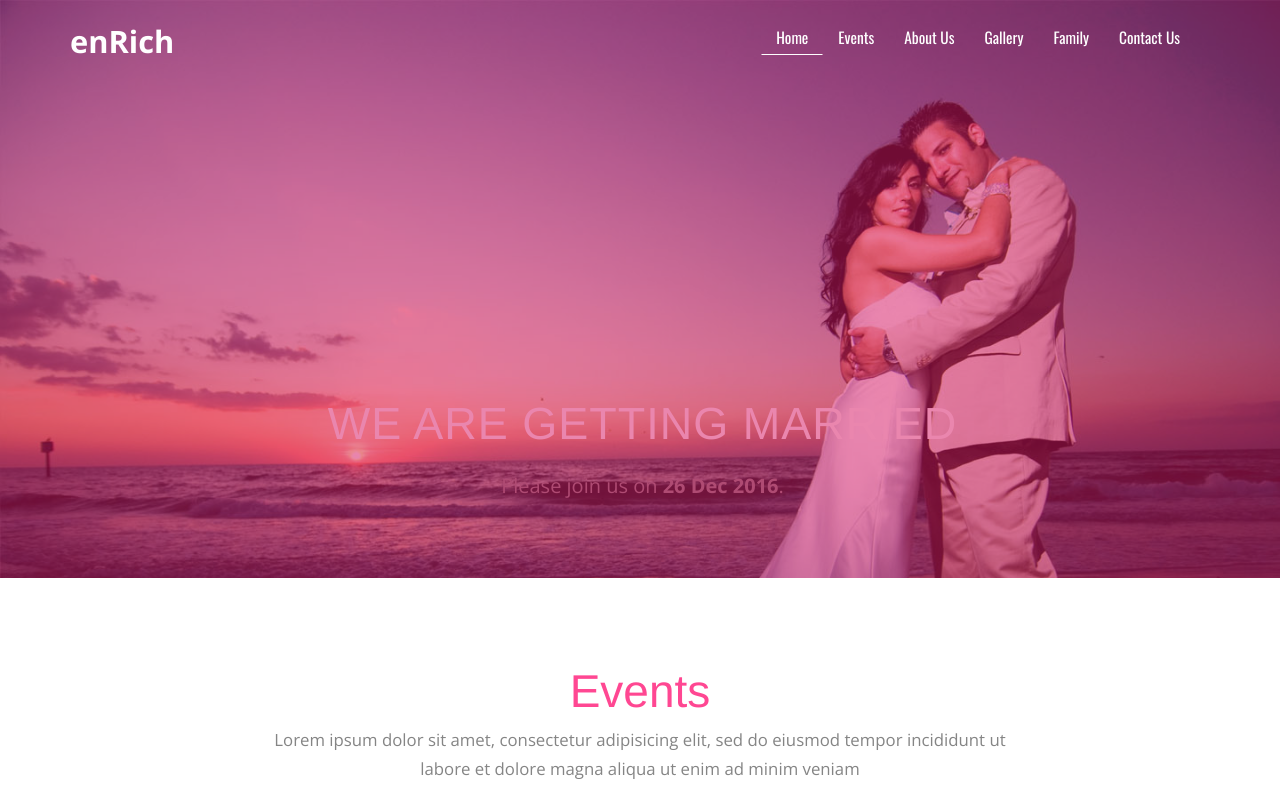
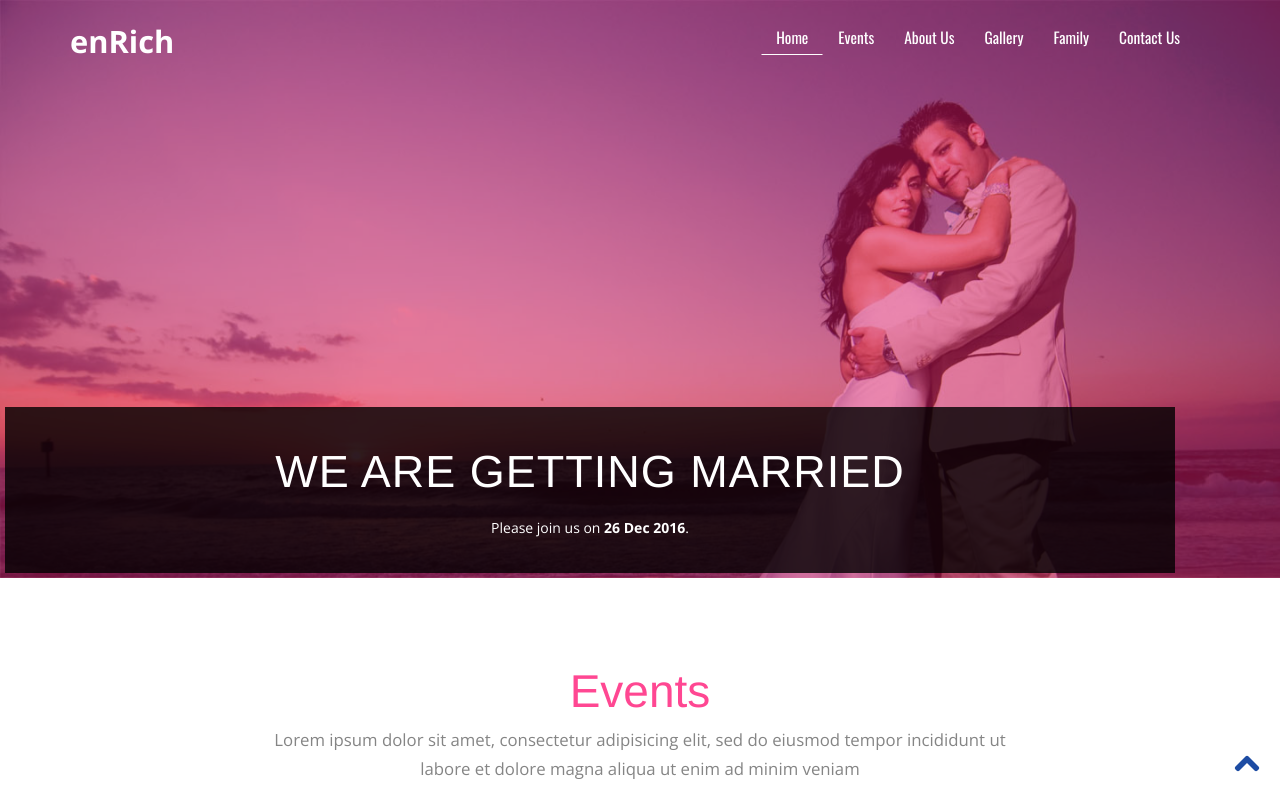
Before and after one commit to TheRohitChoubey/angular_mohit_nidhi, an Angular app: page / in a window 1280 px wide. Shown: the top 800 px of the page. Built offline with nearby package versions, Linux system fonts and the light colour scheme.

Commit message:
Removing build errors

```diff
--- a/src/app/pages/header/header.component.html
+++ b/src/app/pages/header/header.component.html
@@ -2,7 +2,6 @@
 <html lang="en-gb" class="no-js">
 
 <head>
-    <p>hello</p>
     <meta charset="utf-8">
     <meta name="viewport" content="width=device-width, initial-scale=1, maximum-scale=1">
     <title>Bootstrap Wedding Template</title>
--- a/src/styles.css
+++ b/src/styles.css
@@ -4,3 +4,6 @@
 @import 'assets/css/bootstrap.min.css';
 @import 'assets/css/isotope.css';
 @import 'assets/css/styles.css';
+@import 'assets/flexslider/flexslider.css';
+@import 'assets/font/css/font-awesome.css';
+@import 'assets/font/css/font-awesome.min.css';
```
